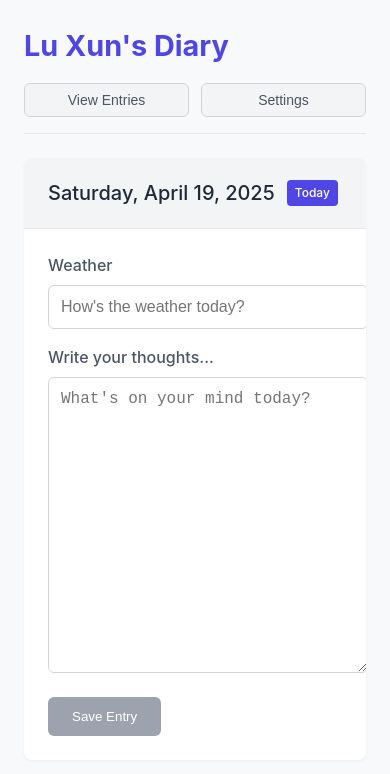
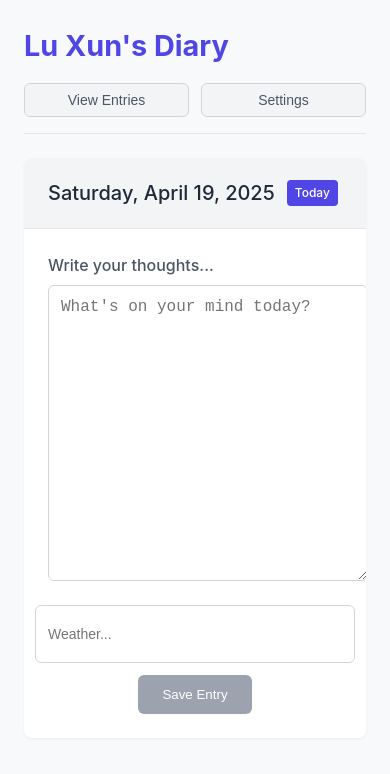
Before and after one commit to RetricSu/luxun-dairy, a Preact app: page / in a window 390 px wide. Shown: the top 774 px of the page. Built offline with nearby package versions, Linux system fonts and the light colour scheme.

Commit message:
update ui

```diff
--- a/src/App.css
+++ b/src/App.css
@@ -184,6 +184,23 @@
 
 .form-group.main-textarea {
   margin-bottom: 1.5rem;
+}
+
+.form-actions {
+  display: flex;
+  align-items: center;
+  gap: 1rem;
+  margin-top: 1rem;
+}
+
+.weather-input {
+  flex: 0 0 auto;
+  width: 140px;
+  font-size: 0.875rem;
+  padding: 0.5rem 0.75rem;
+  height: 40px;
+  border-radius: 0.375rem;
+  border: 1px solid #d1d5db;
 }
 
 label {
@@ -387,6 +404,15 @@ input:focus, textarea:focus {
     flex: 1;
     text-align: center;
   }
+
+  .form-actions {
+    flex-direction: column;
+    gap: 0.75rem;
+  }
+
+  .weather-input {
+    width: 100%;
+  }
 }
 
 @media (prefers-color-scheme: dark) {
@@ -469,6 +495,12 @@ input:focus, textarea:focus {
     border-color: #6366f1;
   }
 
+  .weather-input {
+    background-color: #374151;
+    color: #e5e7eb;
+    border-color: #4b5563;
+  }
+
   .save-button {
     background-color: #6366f1;
   }
--- a/src/App.tsx
+++ b/src/App.tsx
@@ -207,16 +207,6 @@ function App() {
             </div>
           ) : (
             <div className="entry-form">
-              <div className="form-group compact">
-                <label htmlFor="weather">Weather</label>
-                <input
-                  id="weather"
-                  value={weather}
-                  onInput={(e) => setWeather(e.currentTarget.value)}
-                  placeholder="How's the weather today?"
-                />
-              </div>
-
               <div className="form-group main-textarea">
                 <label htmlFor="content">Write your thoughts...</label>
                 <textarea
@@ -232,6 +222,15 @@ function App() {
                 <div className="error-message">{errorMessage}</div>
               )}
 
+              <div className="form-actions">
+                <input
+                  id="weather"
+                  className="weather-input"
+                  value={weather}
+                  onInput={(e) => setWeather(e.currentTarget.value)}
+                  placeholder="Weather..."
+                />
+
                 <button
                   className="save-button"
                   onClick={saveDiaryEntry}
@@ -239,6 +238,7 @@ function App() {
                 >
                   Save Entry
                 </button>
+              </div>
             </div>
           )}
         </div>
```
Lines whose indentation alone changed are shown as unchanged.
